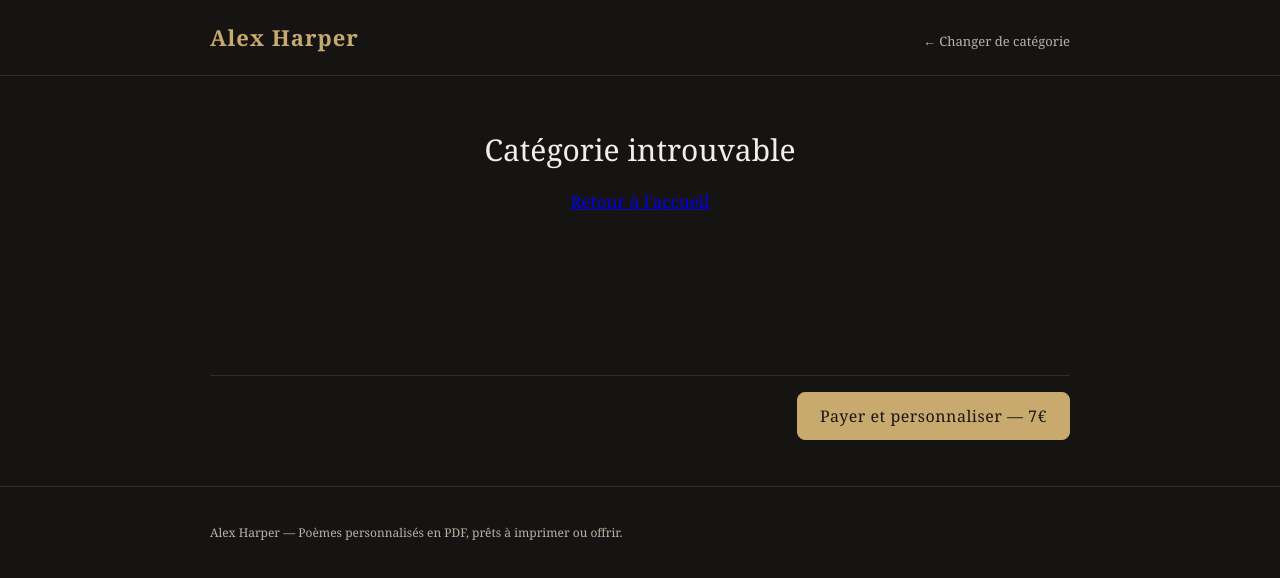
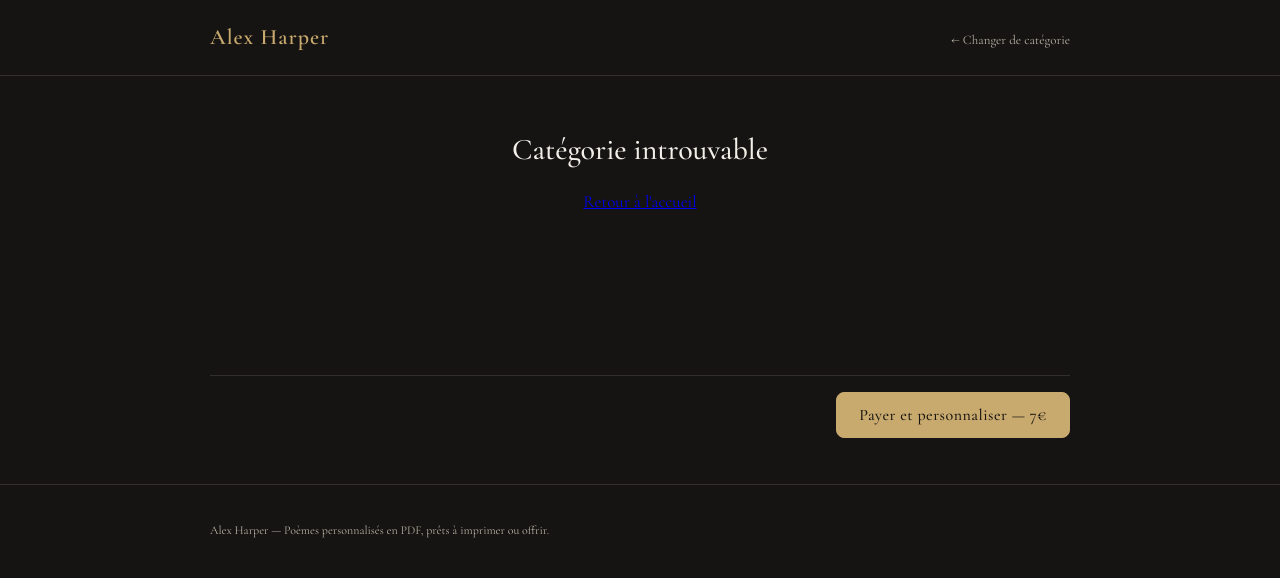
Before and after one commit to acwebcreation/AlexH, a website with bundled scripts: page poemes/category.html in a window 1280 px wide. Built offline with nearby package versions, Linux system fonts and the light colour scheme.

Commit message:
Add files via upload

```diff
--- a/poemes/category.html
+++ b/poemes/category.html
@@ -4,6 +4,9 @@
 <meta charset="UTF-8" />
 <meta name="viewport" content="width=device-width, initial-scale=1.0" />
 <title>Choisir un poème — Alex Harper</title>
+<link rel="preconnect" href="https://fonts.googleapis.com">
+<link rel="preconnect" href="https://fonts.gstatic.com" crossorigin>
+<link href="https://fonts.googleapis.com/css2?family=Cormorant+Garamond:ital,wght@0,400;0,500;0,600;1,400;1,500&display=swap" rel="stylesheet">
 <link rel="stylesheet" href="styles.css" />
 </head>
 <body>
```
Also changed, not shown: poemes/commande-confirmee.html (+3 -0 lines), poemes/commande-sur-mesure.html (+3 -0 lines), poemes/index.html (+3 -0 lines), poemes/personalize.html (+3 -0 lines).
